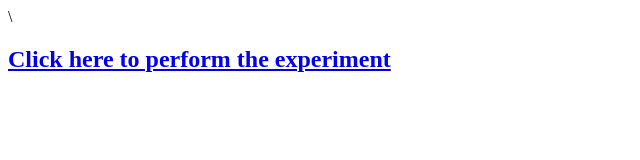
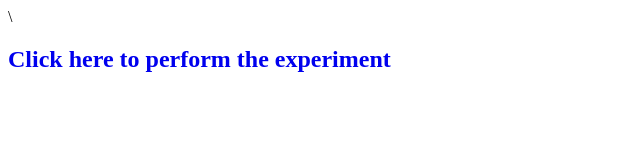
Before and after one commit to virtual-labs/exp-serial-position-effect-iitg, a plain HTML site: page experiment/simulation/index.html in a window 1280 px wide. Shown: the full height of the page, 0-640 px from the left. Drawn offline with Linux system fonts and the light colour scheme.

Commit message:
Update index.html

```diff
--- a/experiment/simulation/index.html
+++ b/experiment/simulation/index.html
@@ -10,7 +10,7 @@
 	<!-- Add JS at the bottom of HTML file -->
         <script src="./js/main.js"></script>\
 	<div style="height: 500px;">
-		<h2><a href="serial position home page.html">Click here to perform the experiment</a></h2>
+		<h2><a style="text-decoration: none;" href="serial position home page.html">Click here to perform the experiment</a></h2>
 	</div>
 </body>
 </html>
```
